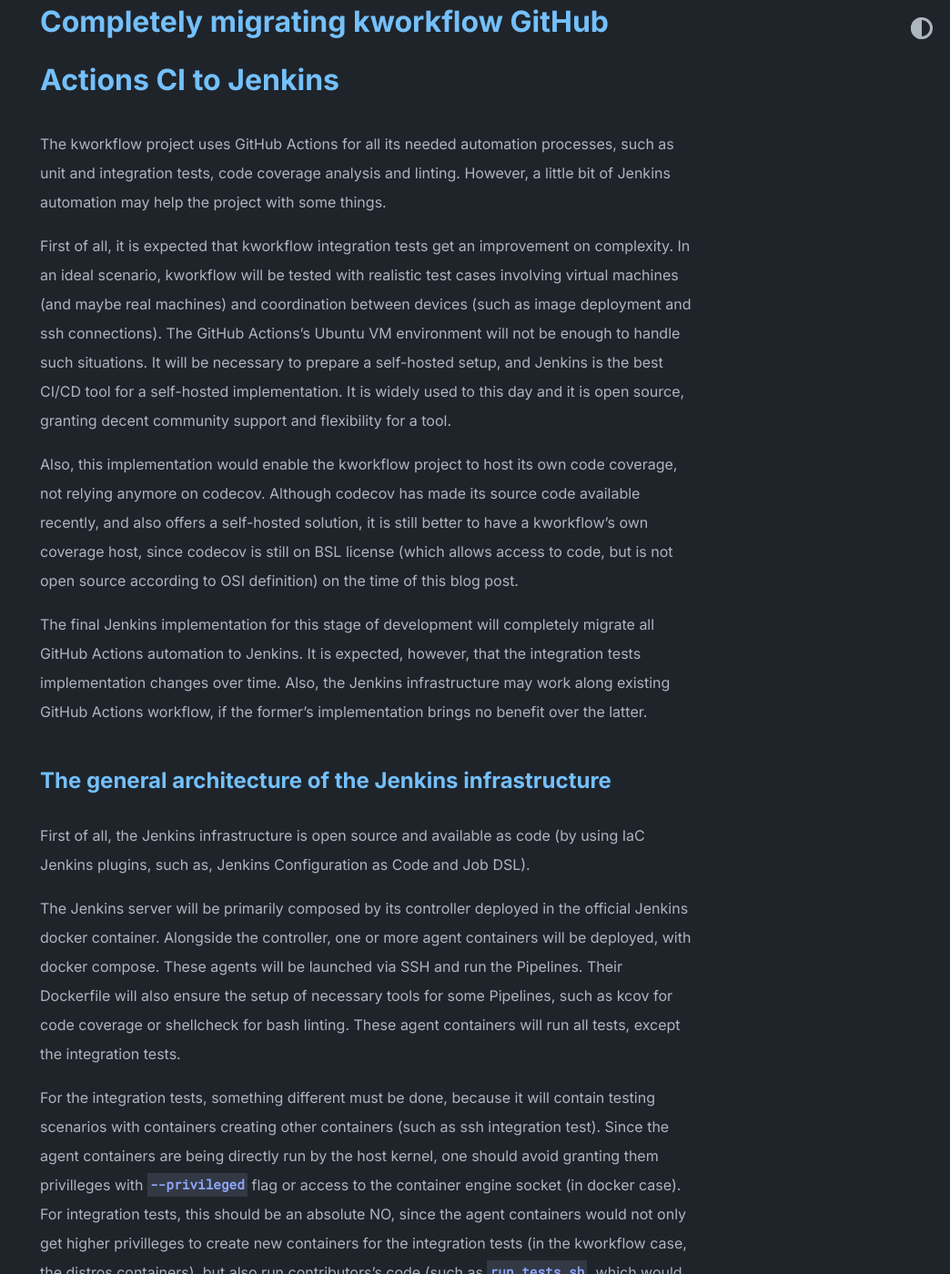
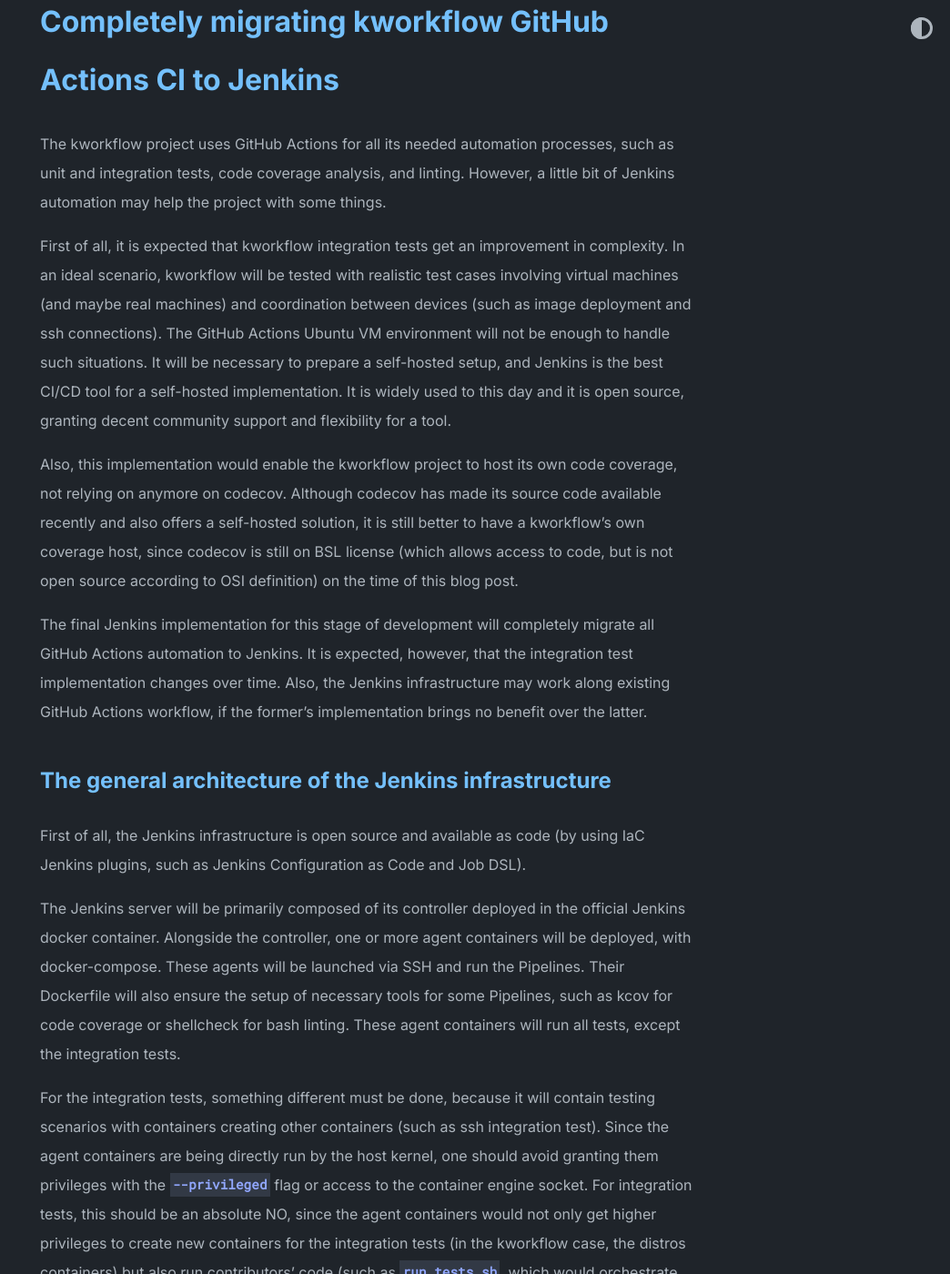
Before and after one commit to MarceloSpessoto/MarceloSpessoto.github.io, a Jekyll site: the page built from _posts/2024-07-20-my-post-midterm-evaluation-progress-on-gsoc.md, in a window 1280 px wide and 1400 px high, scrolled down 401 px. Shown: the whole window at 91% size, without its empty margins (236-1280 px from the left). Built offline with Jekyll 4.4.1, drawn with Linux system fonts in a browser that asks for light colours; some of the changed text lies outside the part shown.

Commit message:
_posts: Fix grammar on Midterm eval post
Signed-off-by: Marcelo Mendes Spessoto Junior <marcelomspessoto@gmail.com>

```diff
--- a/_posts/2024-07-20-my-post-midterm-evaluation-progress-on-gsoc.md
+++ b/_posts/2024-07-20-my-post-midterm-evaluation-progress-on-gsoc.md
@@ -11,61 +11,61 @@ to share how the CI infrastructure is now and my next steps for it.
 # Completely migrating kworkflow GitHub Actions CI to Jenkins
 
 The kworkflow project uses GitHub Actions for all its needed automation processes, such as unit and
-integration tests, code coverage analysis and linting. However, a little bit of Jenkins automation may
+integration tests, code coverage analysis, and linting. However, a little bit of Jenkins automation may
 help the project with some things.
 
-First of all, it is expected that kworkflow integration tests get an improvement on complexity. In an ideal
+First of all, it is expected that kworkflow integration tests get an improvement in complexity. In an ideal
 scenario, kworkflow will be tested with realistic test cases involving virtual machines (and maybe real
-machines) and coordination between devices (such as image deployment and ssh connections). The GitHub Actions's
+machines) and coordination between devices (such as image deployment and ssh connections). The GitHub Actions
 Ubuntu VM environment will not be enough to handle such situations. It will be necessary to prepare a
 self-hosted setup, and Jenkins is the best CI/CD tool for a self-hosted implementation. It is widely used
 to this day and it is open source, granting decent community support and flexibility for a tool.
 
-Also, this implementation would enable the kworkflow project to host its own code coverage, not relying
-anymore on codecov. Although codecov has made its source code available recently, and also offers a
+Also, this implementation would enable the kworkflow project to host its own code coverage, not relying on
+anymore on codecov. Although codecov has made its source code available recently and also offers a
 self-hosted solution, it is still better to have a kworkflow's own coverage host, since codecov is still
 on BSL license (which allows access to code, but is not open source according to OSI definition) on the
 time of this blog post.
 
 The final Jenkins implementation for this stage of development will completely migrate all
-GitHub Actions automation to Jenkins. It is expected, however, that the integration tests implementation
+GitHub Actions automation to Jenkins. It is expected, however, that the integration test implementation
 changes over time. Also, the Jenkins infrastructure may work along existing GitHub Actions workflow,
 if the former's implementation brings no benefit over the latter.
 
 ## The general architecture of the Jenkins infrastructure
 
 First of all, the Jenkins infrastructure is open source and available as code (by using IaC Jenkins plugins,
-such as, Jenkins Configuration as Code and Job DSL).
+such as Jenkins Configuration as Code and Job DSL).
 
-The Jenkins server will be primarily composed by its controller deployed in the official Jenkins docker
-container. Alongside the controller, one or more agent containers will be deployed, with docker compose.
+The Jenkins server will be primarily composed of its controller deployed in the official Jenkins docker
+container. Alongside the controller, one or more agent containers will be deployed, with docker-compose.
 These agents will be launched via SSH and run the Pipelines. Their Dockerfile will also ensure the
 setup of necessary tools for some Pipelines, such as kcov for code coverage or shellcheck for bash linting.
 These agent containers will run all tests, except the integration tests.
 
 For the integration tests, something different must be done, because it will contain testing scenarios
 with containers creating other containers (such as ssh integration test). Since the agent containers are being directly
-run by the host kernel, one should avoid granting them privilleges with `--privileged` flag or access to the
-container engine socket (in docker case). For integration tests, this should be an absolute NO, since the
-agent containers would not only get higher privilleges to create new containers for the integration tests (in
-the kworkflow case, the distros containers), but also run contributors's code (such as `run_tests.sh`, which would
+run by the host kernel, one should avoid granting them privileges with the `--privileged` flag or access to the
+container engine socket. For integration tests, this should be an absolute NO, since the
+agent containers would not only get higher privileges to create new containers for the integration tests (in
+the kworkflow case, the distros containers) but also run contributors' code (such as `run_tests.sh`, which would
 orchestrate the podman containers used for integration tests and could be maliciously modified by anyone). This
-would be a dangerous approach that would highly increase attack surface for the Jenkins physical server.
+would be a dangerous approach that would highly increase the attack surface for the Jenkins physical server.
 
-The idea to overcome this is to simply follow the GitHub's approach when providing their GitHub Actions CI/CD
+The idea to overcome this is to simply follow GitHub's approach when providing their GitHub Actions CI/CD
 environment: pack it into a VM. If a Virtual Machine agent is responsible for running the integration tests,
-which will allow containers in container, it won't be dangerous to grant containers higher privilleges, since
-they will only have access to the VM's kernel, completely isolated from the Jenkins's controller and the
+which will allow containers in container, it won't be dangerous to grant containers higher privileges, since
+they will only have access to the VM's kernel, completely isolated from Jenkins's controller and the
 host kernel.
 
 For the other CI/CD automation, there is no need for a VM agent, because the other Pipelines will not
-require privillege escalation, and the lightweight approach is sufficient.
+require privilege escalation, and the lightweight approach is sufficient.
 
 Therefore, for the VM agent, Vagrant was the chosen tool to configure a virtualized environment for
 the integration tests. By using a Vagrantfile, one can easily set up the virtual machine setup, which
 is very similar to an "as code" approach for providing VMs.
 
-It is expected that the Jenkins CI for kworkflow will have, therefore, containerized environment for
+It is expected that the Jenkins CI for kworkflow will have, therefore, a containerized environment for
 the majority of testing jobs (unit tests, code coverage, etc.) and a full VM for running integration tests.
 
 ## An overview of the current status
@@ -76,7 +76,7 @@ and plan to experiment a little bit more.
 
 It is now time to prepare myself for the most complex job: the integration tests. I can easily replicate its
 actual state with a VM agent, but I also need to plan how to adapt it for the upcoming deploy test validation,
-which will require an approach similar to a kernel-level CI testing.
+which will require an approach similar to kernel-level CI testing.
 
 ## The next steps
 
```
Also changed, not shown: other parts of _posts/2024-07-20-my-post-midterm-evaluation-progress-on-gsoc.md (+3 -3 lines).
